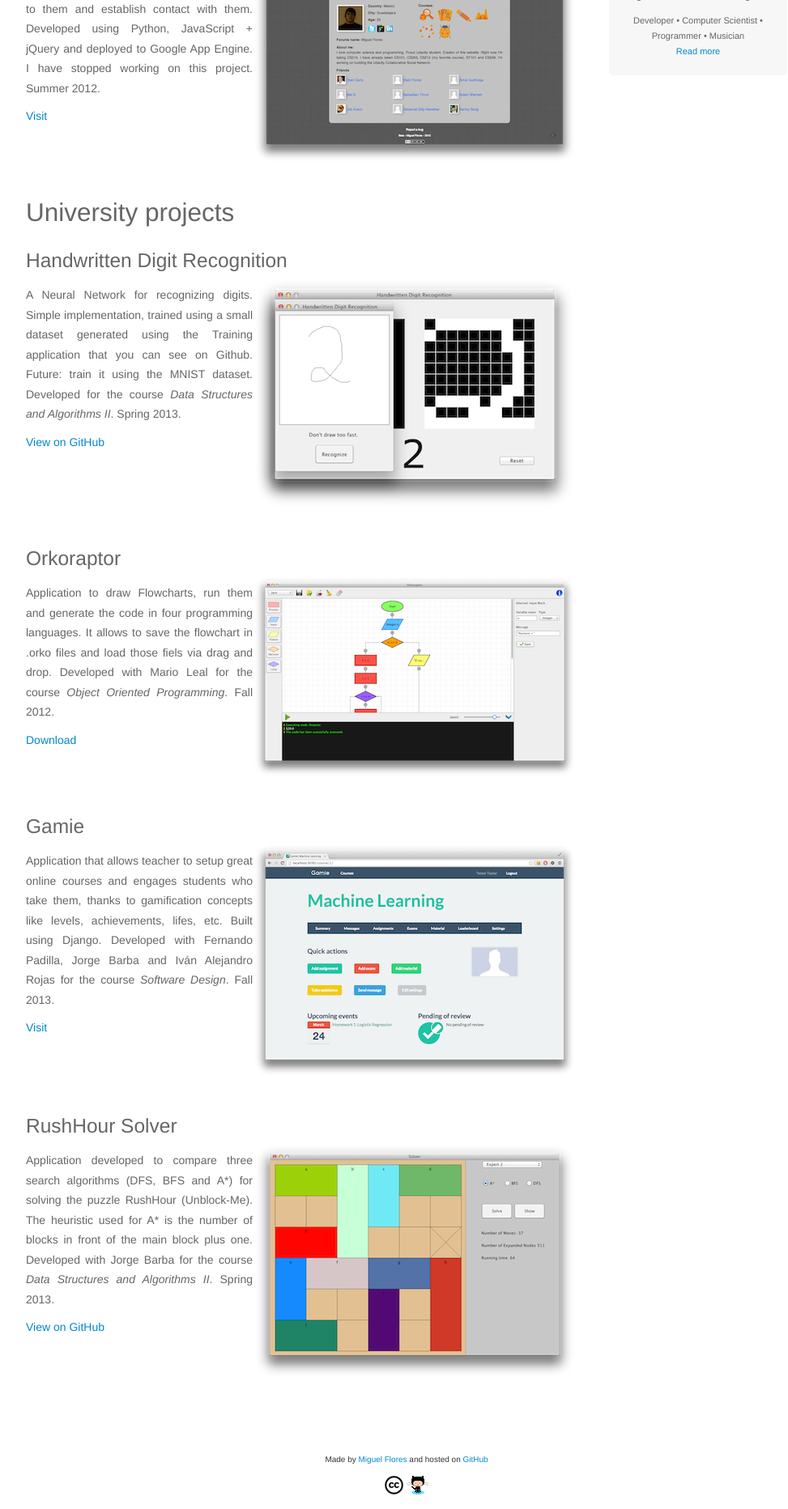
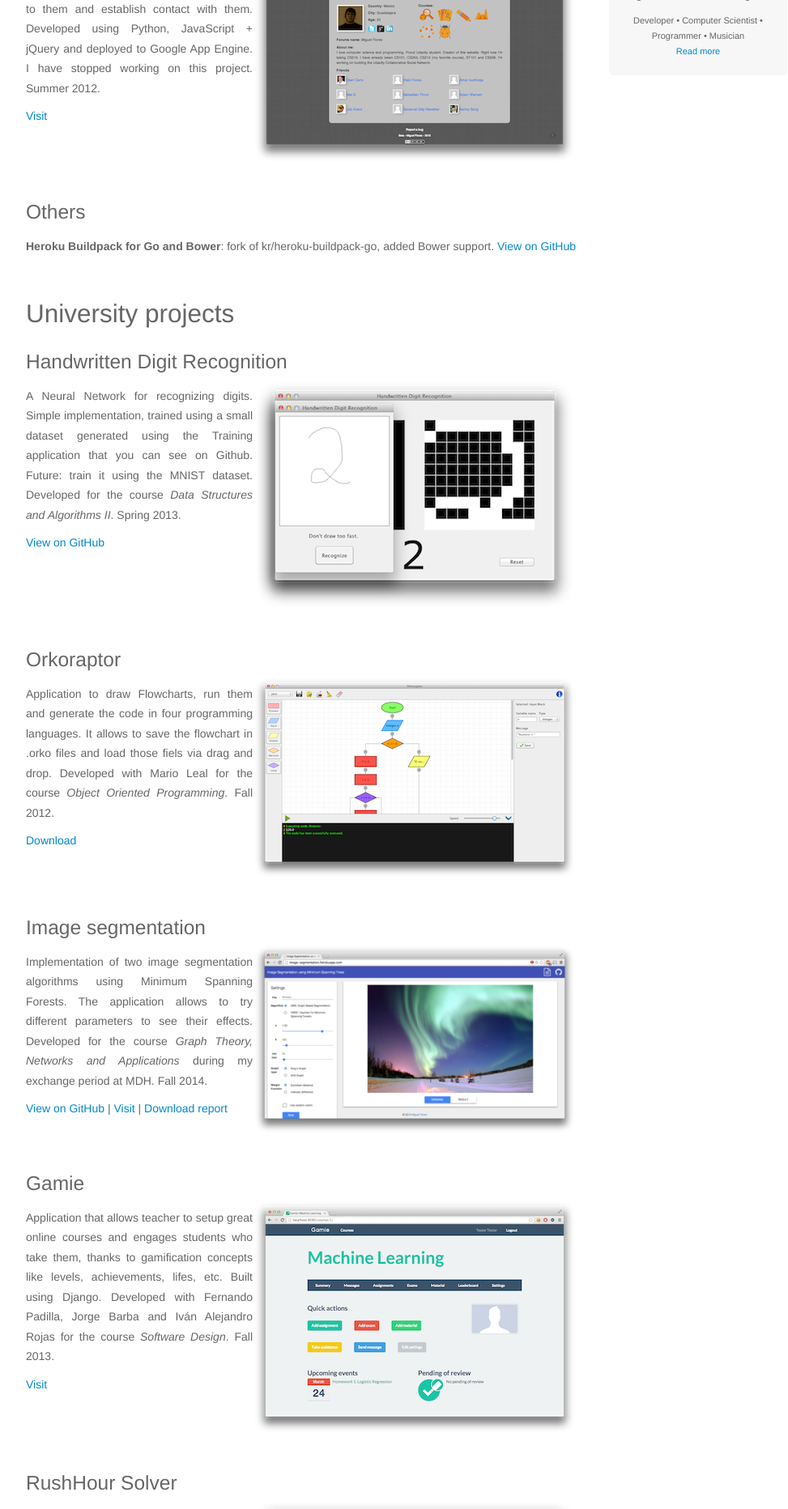
Before and after one commit to miguelfrde/miguelfrde.github.io, a Jekyll site: the page built from projects/index.md, in a window 1280 px wide. Shown: the part 436-2300 px from the top of the page at 81% size, without its empty margins (138-1111 px from the left). Built offline with Jekyll 4.4.1, drawn with Linux system fonts in a browser that asks for light colours; some web fonts are replaced; Markdown is read by kramdown in place of the engine named in the settings; some of the changed text lies outside the part shown.

Commit message:
Update projects section

```diff
--- a/projects/index.md
+++ b/projects/index.md
@@ -8,36 +8,93 @@
 ### Friendacity
 
 <img src="/static/img/post_resources/friendacity.png" class="project-image" alt="Friendacity screenshot">
-I made this website with the goal of providing an easy way for Udacity MOOC students to know each other.
-In Friendacity, Udacity students can arrange meetups, find students who are similar (age, courses, country, etc.) to them and establish contact with them.
-Developed using Python, JavaScript + jQuery and deployed to Google App Engine. I have stopped working on this project. Summer 2012.
+I made this website with the goal of providing an easy way for Udacity MOOC
+students to know each other. In Friendacity, Udacity students can arrange
+meetups, find students who are similar (age, courses, country, etc.) to them
+and establish contact with them. Developed using Python, JavaScript + jQuery
+and deployed to Google App Engine. I have stopped working on this project.
+Summer 2012.
 
 [Visit](http://friendacity.appspot.com/ "Visit Friendacity")
 
 
-## University projects
+### Others
+
+**Heroku Buildpack for Go and Bower**: fork of kr/heroku-buildpack-go, added
+Bower support.
+[View on GitHub](https://github.com/miguelfrde/heroku-buildpack-go-bower
+"View Heroku Buildpack for Go and Bower on GitHub")
+
+
+<h2 id="university-projects">University projects</h2>
 
 ### Handwritten Digit Recognition
 <img src="/static/img/post_resources/mlpnn.png" class="project-image" alt="MLPNN screenshot">
-A Neural Network for recognizing digits. Simple implementation, trained using a small dataset generated using the Training application that you can see on Github. Future: train it using the MNIST dataset. Developed for the course *Data Structures and Algorithms II*. Spring 2013.
+A Neural Network for recognizing digits. Simple implementation, trained using a
+small dataset generated using the Training application that you can see on
+Github. Future: train it using the MNIST dataset. Developed for the course *Data
+Structures and Algorithms II*. Spring 2013.
 
 [View on GitHub](https://github.com/miguelfrde/MLPNN-for-handwritten-digit-recognition "View MLPNN on GitHub")
 
 
 ### Orkoraptor
 <img src="/static/img/post_resources/orkoraptor.png" class="project-image" alt="Orkoraptor screenshot">
-Application to draw Flowcharts, run them and generate the code in four programming languages. It allows to save the flowchart in .orko files and load those fiels via drag and drop. Developed with Mario Leal for the course *Object Oriented Programming*. Fall 2012.
+Application to draw Flowcharts, run them and generate the code in four
+programming languages. It allows to save the flowchart in .orko files and load
+those fiels via drag and drop. Developed with Mario Leal for the course *Object
+Oriented Programming*. Fall 2012.
 
 [Download](https://dl.dropboxusercontent.com/u/17055504/Orkoraptor.jar "Download Orkoraptor")
 
+
+### Image segmentation
+<img src="/static/img/post_resources/imageseg.png" class="project-image" alt="Imageseg screenshot">
+
+Implementation of two image segmentation algorithms using Minimum Spanning
+Forests. The application allows to try different parameters to see their
+effects. Developed for the course *Graph Theory, Networks and Applications*
+during my exchange period at MDH. Fall 2014.
+
+[View on GitHub](https://github.com/miguelfrde/image-segmentation
+"View Image Segmentation on GitHub") |
+[Visit](http://image-segmentation.herokuapp.com/ "Visit Image Segmentation") |
+[Download report](https://www.dropbox.com/s/gdtghavyyr1x7m1/report.pdf?dl=0)
+
 ### Gamie
 <img src="/static/img/post_resources/gamie.png" class="project-image" alt="MLPNN screenshot">
-Application that allows teacher to setup great online courses and engages students who take them, thanks to gamification concepts like levels, achievements, lifes, etc. Built using Django. Developed with Fernando Padilla, Jorge Barba and Iván Alejandro Rojas for the course *Software Design*. Fall 2013.
+Application that allows teacher to setup great online courses and engages
+students who take them, thanks to gamification concepts like levels,
+achievements, lifes, etc. Built using Django. Developed with Fernando Padilla,
+Jorge Barba and Iván Alejandro Rojas for the course *Software Design*. Fall
+2013.
 
 [Visit](http://gamie.herokuapp.com/ "Visit Gamie")
 
+
 ### RushHour Solver
 <img src="/static/img/post_resources/solver.png" class="project-image" alt="Solver screenshot">
-Application developed to compare three search algorithms (DFS, BFS and A\*) for solving the puzzle RushHour (Unblock-Me). The heuristic used for A\* is the number of blocks in front of the main block plus one. Developed with Jorge Barba for the course *Data Structures and Algorithms II*. Spring 2013.
+Application developed to compare three search algorithms (DFS, BFS and A\*) for
+solving the puzzle RushHour (Unblock-Me). The heuristic used for A\* is the
+number of blocks in front of the main block plus one. Developed with Jorge Barba
+for the course *Data Structures and Algorithms II*. Spring 2013.
 
 [View on GitHub](https://github.com/miguelfrde/Solver "View Solver on GitHub")
+
+### Others
+
+**PyQuantum**: quantum computing library and Grover algorithm implementation.
+Developed for the course *Quantum Computing, Networks and Applications* during
+my exchange period at MDH. Fall 2014.
+[View on GitHub](https://github.com/miguelfrde/pyquantum "View PyQuantum on Github")
+|
+[Download report](https://www.dropbox.com/s/lse05hhthadgcur/report.pdf?dl=0 "Paper")
+
+**Sodascript**: compiler for a simple language that compiles to JavaScript.
+Developed in Ruby with Juanjo De Anda and Fernando Padilla for the course
+*Compilers*. Spring 2014.
+[View on GitHub](https://github.com/miguelfrde/sodascript "View Sodascript on GitHub")
+
+**OpenAutomata**: small automata theory library part of a project for the course
+*Automata Theory*. Developed with Jorge Barba. Fall 2013.
+[View on GitHub](https://github.com/miguelfrde/openautomata "View OpenAutomata on GitHub")
--- a/static/css/stylesheet.css
+++ b/static/css/stylesheet.css
@@ -216,3 +216,8 @@
 ul.shareaholic-share-buttons {
 	margin: 0 !important;
 }
+
+/********************* PROJECTS **********************/
+h2#university-projects {
+    margin-top: 50px;
+}
```
Also changed, not shown: static/img/post_resources/imageseg.png (added).
